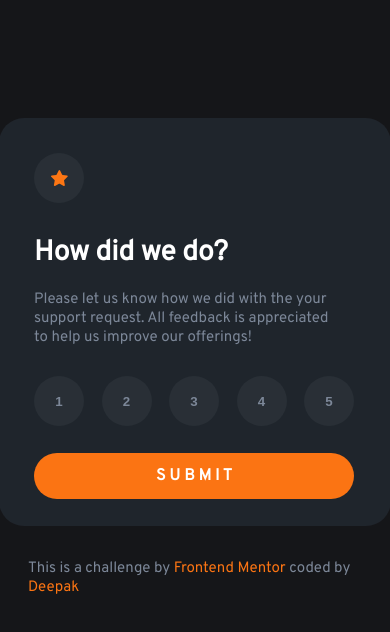
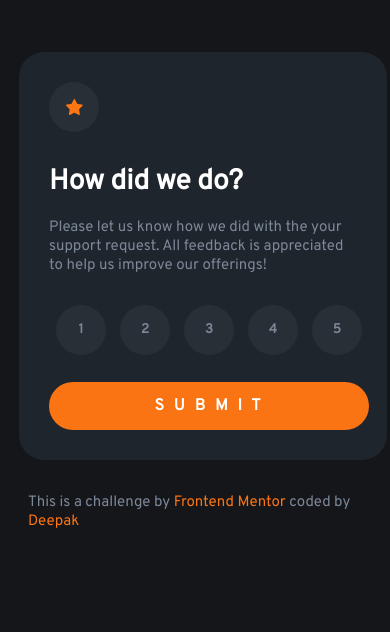
Before and after one commit to DEEPAK-tech40/Interactive-rating-card, a plain HTML site: page index.html in a window 390 px wide. Drawn offline with Linux system fonts and the light colour scheme.

Commit message:
updated media queries

```diff
--- a/styles/style.css
+++ b/styles/style.css
@@ -8,17 +8,17 @@
 
 * {
     box-sizing: border-box;
+    font-family: 'Overpass', sans-serif;
 }
 
-
-
 body {
+    height: 37.6rem;
+    width: 100%;
     display: flex;
     flex-direction: column;
     justify-content: center;
     align-items: center;
     background-color: var(--bodyBg);
-    font-family: 'Overpass', sans-serif;
 }
 
 h1 {
@@ -33,7 +33,6 @@ p {
 }
 
 .main {
-    margin-top: 110px;
     padding: 35px 35px 27px 35px;
     height: 25.5rem;
     width: 24.5rem;
@@ -95,7 +94,8 @@ p {
     justify-content: center;
     align-items: center;
     cursor: pointer;
-
+    font-size: 16px;
+    letter-spacing: 3px;
 }
 
 .btn:hover {
@@ -146,3 +146,17 @@ footer>p>a {
     color: var(--btBg);
     text-decoration: none;
 }
+
+@media screen and (max-width: 500px) {
+
+    .main,
+    .thanks-container {
+        width: 23rem;
+        padding: 30px;
+    }
+
+    .ratings {
+        grid-column: 1/-1;
+        justify-content: space-around;
+    }
+}
```
